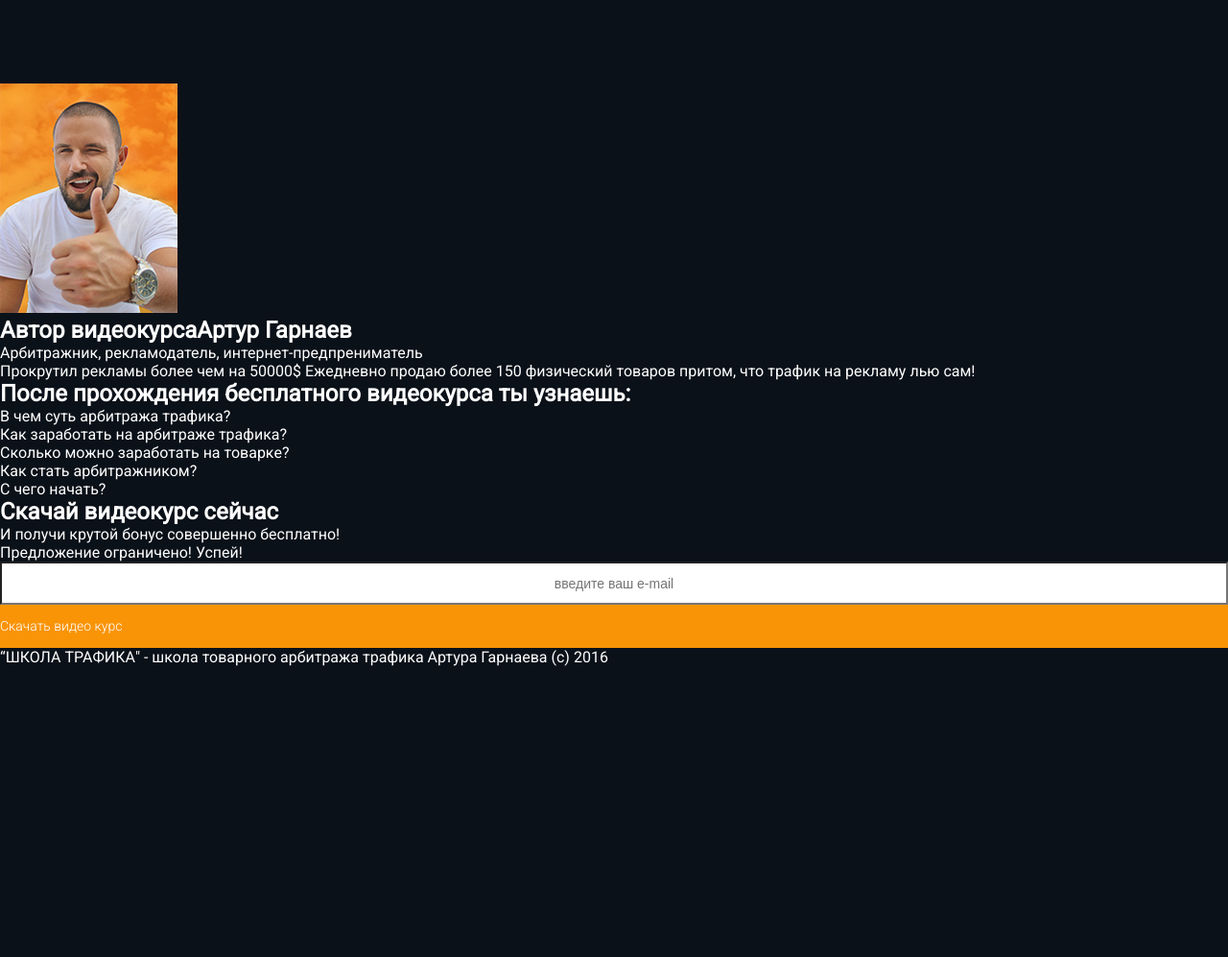
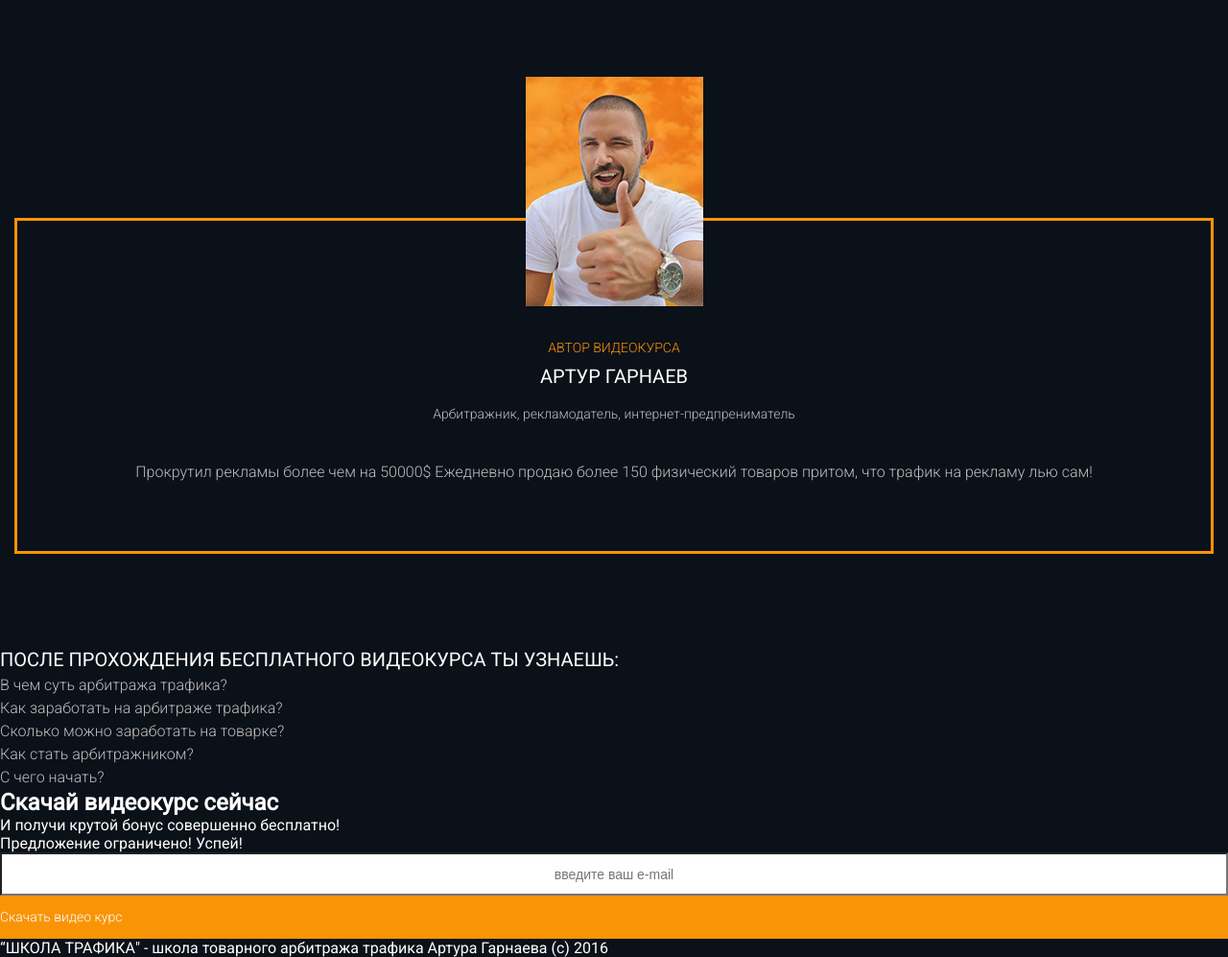
Before and after one commit to usalkoulia/traffic-school, a plain HTML site: page source/index.html in a window 1280 px wide. Shown: the part 1252-2249 px from the top of the page at 96% size. Before the commit the page ends 1946 px from the top, so only its background shows below. Drawn offline with nearby package versions, Linux system fonts and the light colour scheme; files that its build step writes are made by us from their sources; a script that the page names is missing.

Commit message:
Стилизовала блок about-author

```diff
--- a/source/index.html
+++ b/source/index.html
@@ -51,21 +51,25 @@
       </section>
 
       <section class="about-author">
-        <img class="about-author__image" src="img/photo-mobile.jpg" alt="Автор видеокурса Артур Гарнаев">
-        <h2><span>Автор видеокурса</span>Артур Гарнаев</h2>
-        <p>Арбитражник, рекламодатель, интернет-предпрениматель</p>
-        <p>Прокрутил рекламы более чем на 50000$ Ежедневно продаю более 150 физический товаров притом, что трафик на рекламу лью сам!</p>
+        <div class="about-author__centering">
+          <div class="about-author__wrapper">
+            <img class="about-author__image" src="img/photo-mobile.jpg" alt="Автор видеокурса Артур Гарнаев" height="239" width="185">
+            <h2 class="about-author__title title"><span class="title__caption">Автор видеокурса</span><br>Артур Гарнаев</h2>
+            <p class="about-author__text">Арбитражник, рекламодатель, интернет-предпрениматель</p>
+            <p class="text">Прокрутил рекламы более чем на 50000$ Ежедневно продаю более 150 физический товаров притом, что трафик на рекламу лью сам!</p>
+          </div>
+        </div>
       </section>
 
       <section class="features">
         <div class="features__centering">
-          <h2>После прохождения бесплатного видеокурса ты узнаешь:</h2>
+          <h2 class="title">После прохождения бесплатного видеокурса ты узнаешь:</h2>
           <ul class="features__list">
-            <li class="features__item">В чем суть арбитража трафика?</li>
-            <li class="features__item">Как заработать на арбитраже трафика?</li>
-            <li class="features__item">Сколько можно заработать на товарке?</li>
-            <li class="features__item">Как стать арбитражником?</li>
-            <li class="features__item">С чего начать?</li>
+            <li class="features__item text">В чем суть арбитража трафика?</li>
+            <li class="features__item text">Как заработать на арбитраже трафика?</li>
+            <li class="features__item text">Сколько можно заработать на товарке?</li>
+            <li class="features__item text">Как стать арбитражником?</li>
+            <li class="features__item text">С чего начать?</li>
           </ul>
         </div>
       </section>
--- /dev/null
+++ b/source/sass/_about-author.scss
@@ -0,0 +1,30 @@
+.about-author {
+  text-align: center;
+  padding: 15px;
+  padding-top: 140px;
+  margin-bottom: 80px;
+}
+
+.about-author__wrapper {
+  border: 3px solid $third-color;
+  padding: 115px 15px 70px 15px;
+  position: relative;
+}
+
+.about-author__image {
+  position: absolute;
+  top: -150px;
+  left: calc(50% - 92px);
+}
+
+.about-author__title {
+  margin-bottom: 15px;
+}
+
+.about-author__text {
+  font-size: 14px;
+  line-height: 18px;
+  color: $secondary-color;
+  font-weight: 300;
+  margin-bottom: 40px;
+}
--- a/source/sass/style.scss
+++ b/source/sass/style.scss
@@ -7,6 +7,7 @@
 @import "hero";
 @import "download-form";
 @import "advantages";
+@import "about-author";
 
 body {
   font-family: "Roboto", sans-serif;
```
